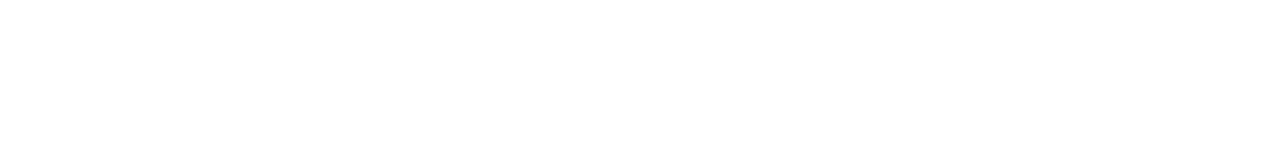
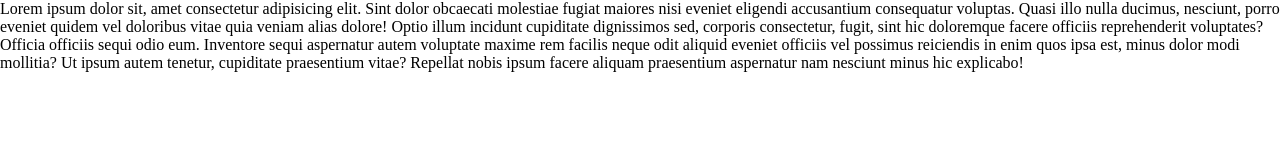
Before and after one commit to TheHienDuong/BoostrapProject, a plain HTML site: page index.html in a window 1280 px wide. Drawn offline with Linux system fonts and the light colour scheme.

Commit message:
them pppp

```diff
--- a/index.html
+++ b/index.html
@@ -15,6 +15,7 @@
     </header>
     <div class="hello"></div>
     <div class="xin"></div>
+        <p>Lorem ipsum dolor sit, amet consectetur adipisicing elit. Sint dolor obcaecati molestiae fugiat maiores nisi eveniet eligendi accusantium consequatur voluptas. Quasi illo nulla ducimus, nesciunt, porro eveniet quidem vel doloribus vitae quia veniam alias dolore! Optio illum incidunt cupiditate dignissimos sed, corporis consectetur, fugit, sint hic doloremque facere officiis reprehenderit voluptates? Officia officiis sequi odio eum. Inventore sequi aspernatur autem voluptate maxime rem facilis neque odit aliquid eveniet officiis vel possimus reiciendis in enim quos ipsa est, minus dolor modi mollitia? Ut ipsum autem tenetur, cupiditate praesentium vitae? Repellat nobis ipsum facere aliquam praesentium aspernatur nam nesciunt minus hic explicabo!</p>
     <footer></footer>
     <p></p>
     <p></p>
```
